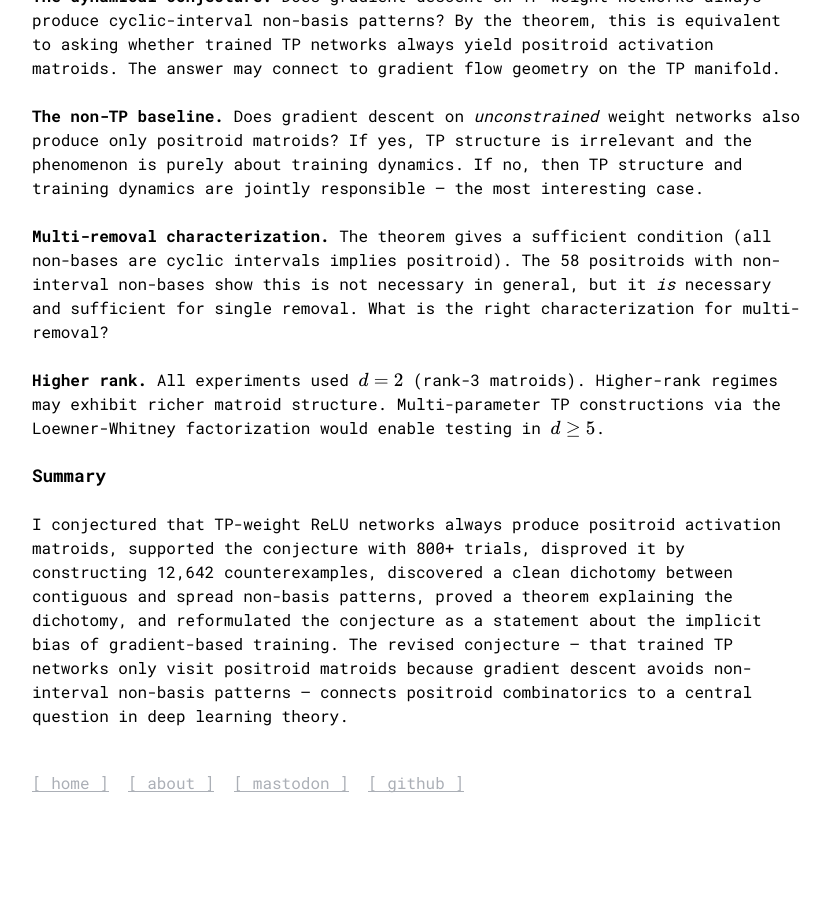
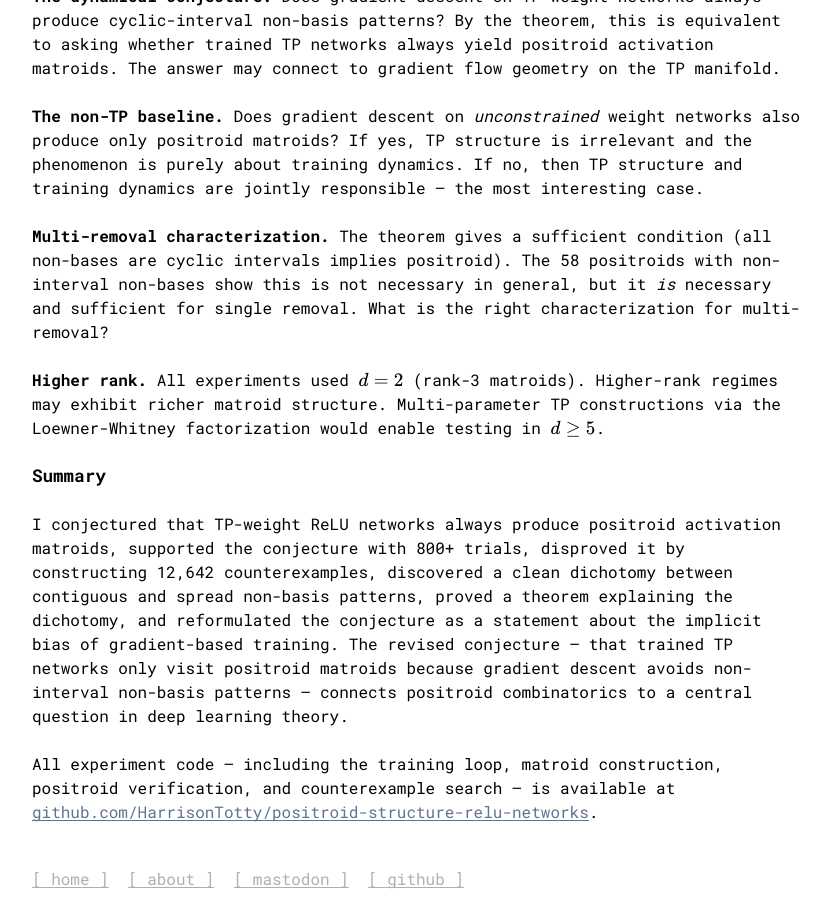
Before and after one commit to HarrisonTotty/harrisontotty.github.io, a Jekyll site: the page built from _posts/2026-02-23-positroid-structure-relu-networks.md, in a window 1280 px wide and 900 px high, scrolled down 7483 px. Shown: the whole window, without its empty margins (224-1055 px from the left). Built offline with Jekyll 4.4.1, drawn with Linux system fonts in a browser that asks for light colours; formulas are drawn with MathJax 3; before the commit the page ends 8287 px from its top, so only the background shows below that.

Commit message:
Add links to source code

```diff
--- a/_posts/2026-02-23-positroid-structure-relu-networks.md
+++ b/_posts/2026-02-23-positroid-structure-relu-networks.md
@@ -130,4 +130,6 @@ To make the proof concrete, here are four cases that illustrate the mechanism.
 
 I conjectured that TP-weight ReLU networks always produce positroid activation matroids, supported the conjecture with 800+ trials, disproved it by constructing 12,642 counterexamples, discovered a clean dichotomy between contiguous and spread non-basis patterns, proved a theorem explaining the dichotomy, and reformulated the conjecture as a statement about the implicit bias of gradient-based training. The revised conjecture — that trained TP networks only visit positroid matroids because gradient descent avoids non-interval non-basis patterns — connects positroid combinatorics to a central question in deep learning theory.
 
+All experiment code — including the training loop, matroid construction, positroid verification, and counterexample search — is available at [github.com/HarrisonTotty/positroid-structure-relu-networks](https://github.com/HarrisonTotty/positroid-structure-relu-networks).
+
 {% endraw %}
```
Also changed, not shown: _posts/2026-02-24-hidden-geometry-relu-networks.md (+4 -0 lines).
